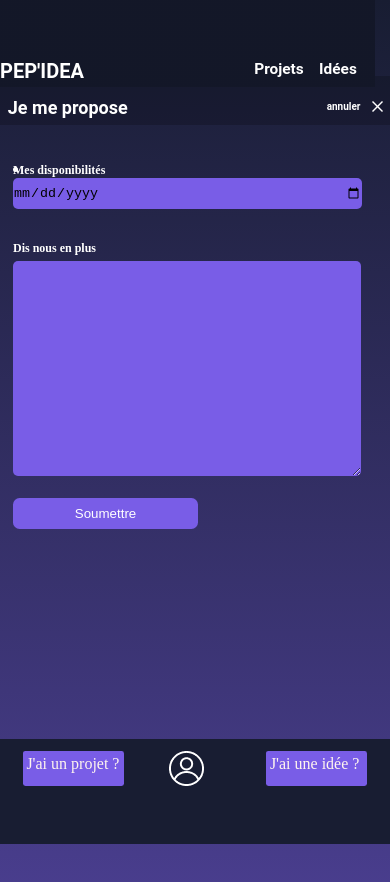
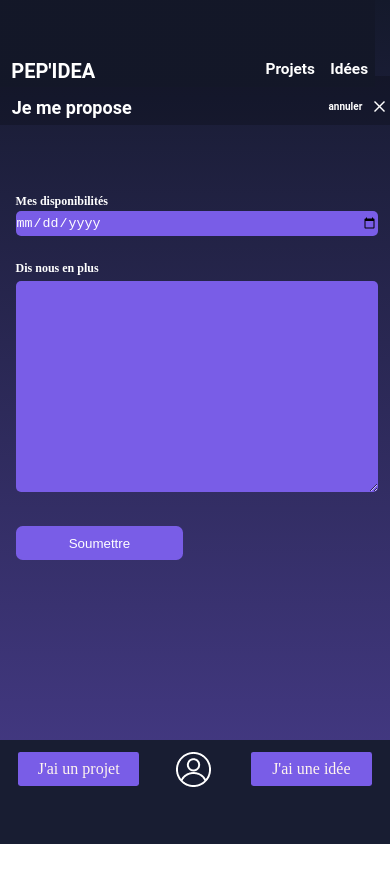
Before and after one commit to WildCodeSchool/remote-fr-q2p3-digico-front, a React (Create React App) app: page /contribution in a window 390 px wide. Shown: the top 882 px of the page. After the commit the page ends 844 px from the top, so only its background shows below. Built offline with nearby package versions, Linux system fonts and the light colour scheme; no server answers.

Commit message:
commit avant merge

```diff
--- a/package.json
+++ b/package.json
@@ -9,11 +9,12 @@
     "axios": "^0.21.4",
     "react": "^17.0.2",
     "react-dom": "^17.0.2",
-    "react-hook-form": "^7.16.1",
+    "react-hook-form": "^7.17.5",
     "react-icons": "^4.2.0",
     "react-router-dom": "^5.3.0",
     "react-scripts": "4.0.3",
-    "web-vitals": "^1.1.2"
+    "web-vitals": "^1.1.2",
+    "yup": "^0.32.11"
   },
   "scripts": {
     "start": "react-scripts start",
--- a/src/components/Header.css
+++ b/src/components/Header.css
@@ -5,7 +5,7 @@
     flex-direction: row;
     width: 375px;
     height: 87px;
-    left: 0px;
+
     top: 0;
     z-index :1;
     background: linear-gradient(0deg, rgba(0, 0, 0, 0.2), rgba(0, 0, 0, 0.2)), #181D32;
@@ -28,6 +28,7 @@
     line-height: 23px;
     color: #FFFFFF;
     text-decoration: none;
+    margin-left: 3%;
 }
 
 .linkprojets{
--- a/src/components/Modal.jsx
+++ b/src/components/Modal.jsx
@@ -28,8 +28,8 @@ const Modal = ({ isShowing, hide, title,handleInputChange,createUser,user, ...pr
                 <div className="modal-body">{props.children}</div>
 
                 <div>
-                <div className="title_bienvenue">Crée un compte</div>
-            <div className="phrase_bienvenue">Bienvenue sur pep'idea</div>
+                {/* <div className="title_bienvenue">Crée un compte</div>
+            <div className="phrase_bienvenue">Bienvenue sur pep'idea</div> */}
 
           {/* <form onSubmit={createUser}>
             <div className="form-group-email-inscription">
--- a/src/components/footer/Footer.css
+++ b/src/components/footer/Footer.css
@@ -17,24 +17,22 @@
         border: none;
         border-radius:50px;
         text-decoration : none;
-        width:52px;
-        height:52px;
+        width:10%;
+        height:10%;
         margin-top: 3%;
         }
 
     .linkFooter {
-      width: 93.71px;
-      height: 27px;
-      left: 42px;
-      top: 763px;
+      width:27%;
+
       border-radius: 2.49px;
       background: rgb(121, 93, 231);
       color: seashell;
       text-decoration: none;
       margin-top: 3%;
       margin-bottom: 15%;
-      padding: 1%;
+      padding: 2%;
       justify-content: center;
-
+      text-align: center;
     }
     }
--- a/src/components/footer/Footer.jsx
+++ b/src/components/footer/Footer.jsx
@@ -9,7 +9,7 @@ function Footer() {
     <div>
         <div className="Footer">
             <Link to="/creer-projet" className="linkFooter">
-          J'ai un projet ?
+          J'ai un projet
             </Link>
 
             <Link to="/utilisateur/:id" className="logoLink">
@@ -18,7 +18,7 @@ function Footer() {
 
             <Link to="/creer-idee" className="linkFooter">
 
-            J'ai une idée ?
+            J'ai une idée
             </Link>
         </div>
     </div>
--- a/src/components/footer/SubscribeHeader.jsx
+++ b/src/components/footer/SubscribeHeader.jsx
@@ -1,12 +1,17 @@
-import {useState} from 'react'
+import {useState, useRef} from 'react'
 import axios from 'axios';
 import './SubscribeHeader.css'
 import useModal from '../UseModal';
 import Modal from '../Modal';
+import {useForm} from 'react-hook-form'
+import * as Yup from 'yup';
 
 
 function SubscribeHeader() {
 
+
+
+    const { register, handleSubmit, watch} = useForm();
     const { isShowing: isLoginFormShowed, toggle: toggleLoginForm } = useModal();
     const {
         isShowing: isRegistrationFormShowed,
@@ -18,9 +23,10 @@ const [user, setUser] = useState({
     password: "",
     confirm_password:"",
 })
-
+// const password = useRef({});
+//   password.current = watch("password", "");
 const createUser = e => {
-    e.preventDefault();
+    // e.preventDefault();
     axios.post(url, {
         email: user.email,
         password: user.password,
@@ -34,7 +40,6 @@ const createUser = e => {
         newUser[e.target.id] = e.target.value
         setUser(newUser)
     }
-
 
 
     return (
@@ -59,11 +64,13 @@ const createUser = e => {
           <form className="encart">
             <div className="form-group-mail">
                 <p className="form-group-mail-p">Email</p>
+              {/* <input type="text" id="email" onChange={(e) => handleInputChange(e)} value={user.email} /> */}
               <input type="text" id="email" onChange={(e) => handleInputChange(e)} value={user.email} />
             </div>
             <div className="form-group-mdp">
                 <p className="form-group-mdp-p">Mot de passe</p>
-                <input type="text" id="password" onChange={(e) => handleInputChange(e)} value={user.password} />
+                {/* <input type="text" id="password" onChange={(e) => handleInputChange(e)} value={user.password} /> */}
+                <input type="password" id="password" onChange={(e) => handleInputChange(e)} value={user.password} />
             </div>
             <div className="form-group-bouton">
 
@@ -91,19 +98,24 @@ const createUser = e => {
             <div className="title_bienvenue">Crée un compte</div>
             <div className="phrase_bienvenue">Bienvenue sur pep'idea</div>
 
-          <form onSubmit={createUser}>
+          <form onSubmit={handleSubmit(createUser)}>
             <div className="form-group-email-inscription">
             <p className="form-group-mail-p-inscription">Email</p>
-            <input type="email" id="email" onChange={(e) => handleInputChange(e)} value={user.email} />
+            {/* <input type="email" id="email" onChange={(e) => handleInputChange(e)} value={user.email} /> */}
+            <input type="email" {...register("email")} id="email" onChange={(e) => handleInputChange(e)} value={user.email} />
             </div>
             <div className="form-group-mdp">
+
                 <p className="form-group-mdp-p-inscription">Mot de passe</p>
-                <input type="password" id="password" onChange={(e) => handleInputChange(e)} value={user.password} />
+                {/* <input type="password" id="password" onChange={(e) => handleInputChange(e)} value={user.password} /> */}
+                <input type="password"{...register("password")}  id="password" onChange={(e) => handleInputChange(e)} value={user.password} />
             </div>
             <div className="form-group-mdp">
                 <p className="form-group-mdp-p-inscription-confirmation">Confirmer mot de passe</p>
-                <input type="password" id="confirm_password" onChange={(e) => handleInputChange(e)} value={user.confirm_password} />
+                {/* <input type="password" id="confirm_password" onChange={(e) => handleInputChange(e)} value={user.confirm_password} /> */}
+                <input type="password"{...register("confirm_password",)}  id="confirm_password" onChange={(e) => handleInputChange(e)} value={user.confirm_password} />
             </div>
+
             <div className="form-group-bouton-inscription">
 
               <button className="bouton_inscription">S'inscrire</button>
--- a/src/pages/Contribution.css
+++ b/src/pages/Contribution.css
@@ -1,18 +1,19 @@
 .container_contribution{
-    background: linear-gradient(179.88deg,#181D32 0.1%, #795DE7 195.3%) no-repeat center fixed;
+    background: linear-gradient(179.88deg,#14192b 0.1%, #795DE7 195.3%) no-repeat center fixed;
     width: 100%;
     height: 100%;
-    padding-bottom: 200%;
+    padding-bottom: 184.5%;
     display: flex;
     flex-direction: column;
     border-style: none;
+
 }
 
 .header_projet_contrib{
-    position: absolute;
+    position: fixed;
     width: 100%;
     height: 30px;
-    padding-left: 2%;
+    padding-left: 3%;
     padding-top: 5%;
     top: 9%;
     font-family: "Roboto";
@@ -29,7 +30,7 @@
     position: absolute;
     width: 37px;
     height: 10px;
-    margin-left: 50%;
+    margin-left: 49%;
     text-decoration: none;
     font-family: "Roboto";
     font-style: normal;
@@ -48,24 +49,24 @@
     width: 11px;
     height: 11px;
     margin-left: 32%;
-  color: #FFFFFF;
-  border-style: none;
+    color: #FFFFFF;
+    border-style: none;
 
 }
 
 .form_contrib{
     display: flex;
     flex-direction: column;
-    margin-top: 120px;
+    margin-top: 32%;
     border-style: none;
+    margin-left: 4%
 
 }
 .project_titles_jmpropose{
     position: absolute;
-    width: 206px;
-    height: 20px;
-    left: 13px;
-    margin-top: 10%;
+    width: 100%;
+    text-decoration: none;
+    margin-top: 36%;
     font-family: "Montserrat";
     font-style: normal;
     font-weight: bold;
@@ -73,13 +74,15 @@
     line-height: 20px;
     color: #FFFFFF;
     border-style: none;
+    list-style-type: none;
+    margin-left: 3%
 }
 
 .dispo_contrib_start{
     position: absolute;
     width: 206px;
     height: 15px;
-    top: 20%;
+    top: 23%;
     font-family: "Montserrat";
     font-style: normal;
     font-weight: bold;
@@ -90,12 +93,13 @@
 }
 .date_contrib{
     position: absolute;
-    width: 349px;
-    height: 31px;
-    top: 95%;
+    width: 93%;
+    height: 3%;
+    top: 25%;
     background: #795DE7;
     border-radius: 5px;
     border-style: none;
+    color: #FFFFFF;
 
 }
 
@@ -103,7 +107,7 @@
     position: absolute;
     width: 212.98px;
     height: 15px;
-    margin-top: 30%;
+    margin-top: 35%;
     font-family: "Montserrat";
     font-style: normal;
     font-weight: bold;
@@ -115,8 +119,8 @@
 
 .description_contribution{
     position: absolute;
-    width: 348px;
-    height: 215px;
+    width: 93%;
+    height: 25%;
     margin-top: 40%;
     background: #795DE7;
     border-radius: 5px;
@@ -125,9 +129,9 @@
 
 .button_submit_contrib{
     position: absolute;
-    width: 185px;
-    height: 31px;
-    margin-top: 155%;
+    width:43%;
+    height: 4%;
+    margin-top: 103%;
     background: #795DE7;
     border-radius: 6.60714px;
     color: #FFFFFF;
--- a/src/pages/Contribution.jsx
+++ b/src/pages/Contribution.jsx
@@ -31,19 +31,24 @@ function Contribution(props) {
             <Link to='/liste-projet' className="annuler_contrib">annuler<img className="croix_annuler_contrib" src={Vector} alt="" /></Link>
 
             </div>
-            <div className="form_contrib">
+
             <div className="project_titles_jmpropose">
                     <li>{project.title}</li>
+                    </div>
+            <div className="form_contrib">
+
             <label className="dispo_contrib_start"> Mes disponibilités</label>
+
             <input className="date_contrib" type="date" />
 
             <label className="title_desc_contrib">Dis nous en plus</label>
             <textarea className="description_contribution" type="textarea"/>
             <button className="button_submit_contrib">Soumettre</button>
 
-            </div>
-            <Footer/>
+
+
         </div>
+        <Footer/>
         </div>
 
     )
```
Also changed, not shown: 1 other file (tests, documents, lock files or other folders).
